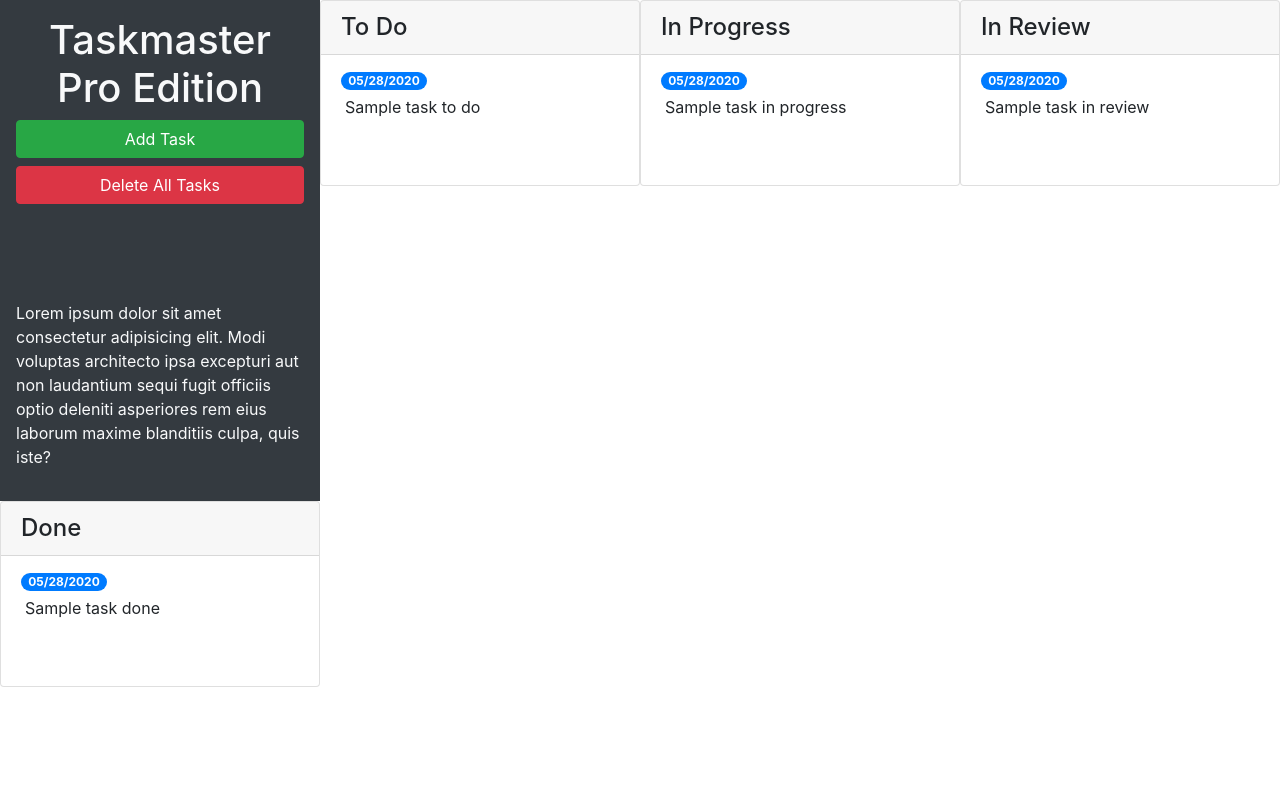
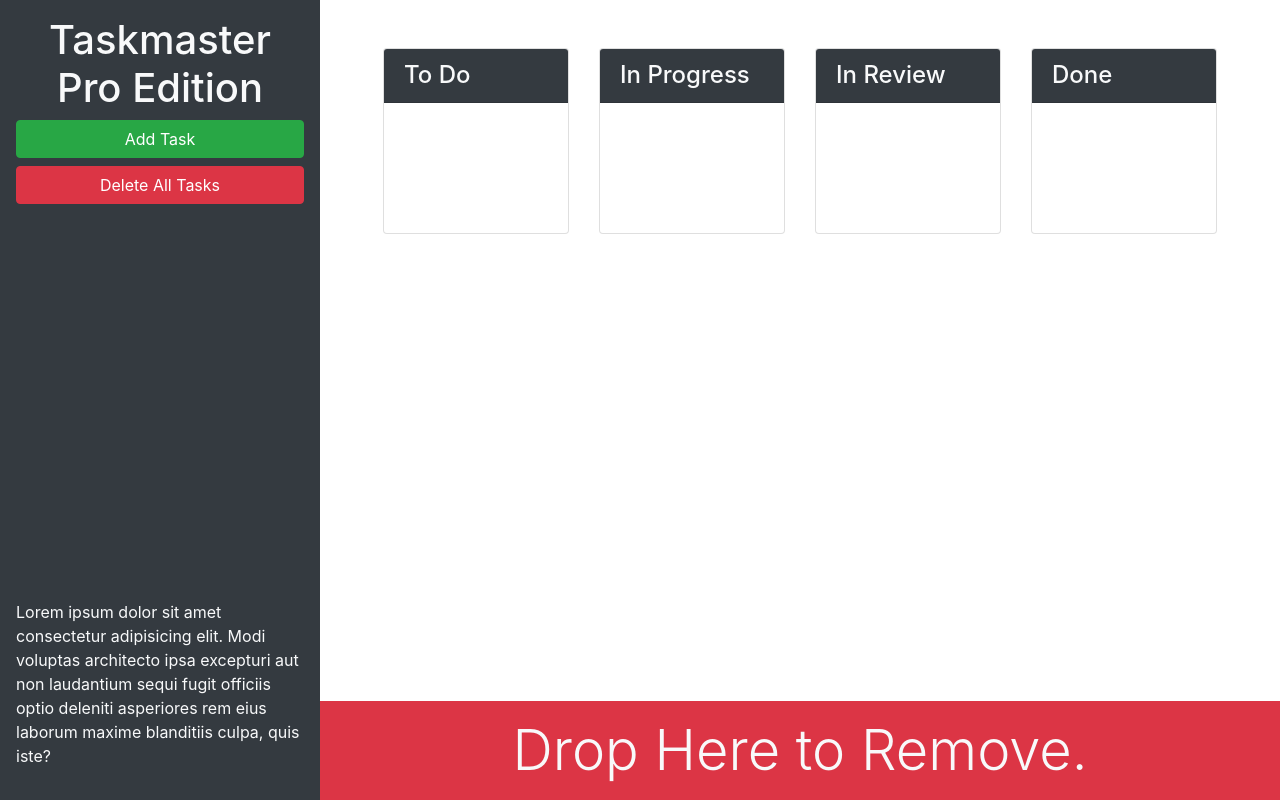
Before and after one commit to willdarkins/taskmaster-pro, a plain HTML site: page index.html in a window 1280 px wide. Drawn offline with nearby package versions, Linux system fonts and the light colour scheme.

Commit message:
bootstrap styles applied to html layout

```diff
--- a/assets/js/script.js
+++ b/assets/js/script.js
@@ -1,6 +1,6 @@
 var tasks = {};
 
-var createTask = function (taskText, taskDate, taskList) {
+var createTask = function(taskText, taskDate, taskList) {
   // create elements that make up a task item
   var taskLi = $("<li>").addClass("list-group-item");
   var taskSpan = $("<span>")
@@ -13,12 +13,11 @@ var createTask = function (taskText, taskDate, taskList) {
   // append span and p element to parent li
   taskLi.append(taskSpan, taskP);
 
-
   // append to ul list on the page
   $("#list-" + taskList).append(taskLi);
 };
 
-var loadTasks = function () {
+var loadTasks = function() {
   tasks = JSON.parse(localStorage.getItem("tasks"));
 
   // if nothing in localStorage, create a new object to track all task status arrays
@@ -32,80 +31,33 @@ var loadTasks = function () {
   }
 
   // loop over object properties
-  $.each(tasks, function (list, arr) {
+  $.each(tasks, function(list, arr) {
     console.log(list, arr);
     // then loop over sub-array
-    arr.forEach(function (task) {
+    arr.forEach(function(task) {
       createTask(task.text, task.date, list);
     });
   });
 };
 
-var saveTasks = function () {
+var saveTasks = function() {
   localStorage.setItem("tasks", JSON.stringify(tasks));
-  $(".list-group").on("click", "p", function () {
-    console.log("<p> was clicked");
-  });
 };
 
-$(".list-group").on("click", "p", function () {
-  var text = $(this)
-    .text()
-    .trim();
-  var textInput = $("<textarea>")
-    .addClass("form-control")
-    .val(text);
-  $(this).replaceWith(textInput);
-  textInput.trigger("focus");
-});
-
-$(".list-group").on("blur", "textarea", function () {
-  // get the textarea's current value/text
-  var text = $(this)
-    .val()
-    .trim();
-
-  // get the parent ul's id attribute
-  var status = $(this)
-    .closest(".list-group")
-    .attr("id")
-    .replace("list-", "");
-
-  // get the task's position in the list of other li elements
-  var index = $(this)
-    .closest(".list-group-item")
-    .index();
-
-  tasks[status][index].text = text;
-  saveTasks();
-
-  tasks[status][index].text = text;
-  saveTasks();
-
-  // recreate p element
-  var taskP = $("<p>")
-    .addClass("m-1")
-    .text(text);
-
-  // replace textarea with p element
-  $(this).replaceWith(taskP);
-
-});
-
 // modal was triggered
-$("#task-form-modal").on("show.bs.modal", function () {
+$("#task-form-modal").on("show.bs.modal", function() {
   // clear values
   $("#modalTaskDescription, #modalDueDate").val("");
 });
 
 // modal is fully visible
-$("#task-form-modal").on("shown.bs.modal", function () {
+$("#task-form-modal").on("shown.bs.modal", function() {
   // highlight textarea
   $("#modalTaskDescription").trigger("focus");
 });
 
 // save button in modal was clicked
-$("#task-form-modal .btn-primary").click(function () {
+$("#task-form-modal .btn-primary").click(function() {
   // get form values
   var taskText = $("#modalTaskDescription").val();
   var taskDate = $("#modalDueDate").val();
@@ -126,13 +78,48 @@ $("#task-form-modal .btn-primary").click(function () {
   }
 });
 
-// remove all tasks
-$("#remove-tasks").on("click", function () {
-  for (var key in tasks) {
-    tasks[key].length = 0;
-    $("#list-" + key).empty();
-  }
+// task text was clicked
+$(".list-group").on("click", "p", function() {
+  // get current text of p element
+  var text = $(this)
+    .text()
+    .trim();
+
+  // replace p element with a new textarea
+  var textInput = $("<textarea>")
+    .addClass("form-control")
+    .val(text);
+  $(this).replaceWith(textInput);
+
+  // auto focus new element
+  textInput.trigger("focus");
+});
+
+// editable field was un-focused
+$(".list-group").on("blur", "textarea", function() {
+  // get current value of textarea
+  var text = $(this).val();
+
+  // get status type and position in the list
+  var status = $(this)
+    .closest(".list-group")
+    .attr("id")
+    .replace("list-", "");
+  var index = $(this)
+    .closest(".list-group-item")
+    .index();
+
+  // update task in array and re-save to localstorage
+  tasks[status][index].text = text;
   saveTasks();
+
+  // recreate p element
+  var taskP = $("<p>")
+    .addClass("m-1")
+    .text(text);
+
+  // replace textarea with new content
+  $(this).replaceWith(taskP);
 });
 
 // due date was clicked
@@ -147,28 +134,21 @@ $(".list-group").on("click", "span", function() {
     .attr("type", "text")
     .addClass("form-control")
     .val(date);
-
-  // swap out elements
   $(this).replaceWith(dateInput);
 
-  // automatically focus on new element
+  // automatically bring up the calendar
   dateInput.trigger("focus");
 });
 
 // value of due date was changed
 $(".list-group").on("blur", "input[type='text']", function() {
-  // get current text
-  var date = $(this)
-    .val()
-    .trim();
+  var date = $(this).val();
 
-  // get the parent ul's id attribute
+  // get status type and position in the list
   var status = $(this)
     .closest(".list-group")
     .attr("id")
     .replace("list-", "");
-
-  // get the task's position in the list of other li elements
   var index = $(this)
     .closest(".list-group-item")
     .index();
@@ -177,13 +157,21 @@ $(".list-group").on("blur", "input[type='text']", function() {
   tasks[status][index].date = date;
   saveTasks();
 
-  // recreate span element with bootstrap classes
+  // recreate span and insert in place of input element
   var taskSpan = $("<span>")
     .addClass("badge badge-primary badge-pill")
     .text(date);
-
-  // replace input with span element
   $(this).replaceWith(taskSpan);
 });
+
+// remove all tasks
+$("#remove-tasks").on("click", function() {
+  for (var key in tasks) {
+    tasks[key].length = 0;
+    $("#list-" + key).empty();
+  }
+  saveTasks();
+});
+
 // load tasks for the first time
 loadTasks();
--- a/index.html
+++ b/index.html
@@ -13,75 +13,68 @@
 <body>
 
   <div class="row min-vh-100 no-gutters">
-    <header class="col-12 col-lg-3 bg-dark text-light d-flex flex-column p-4 p-lg-3">
-      <h1 class="text-center">Taskmaster Pro Edition</h1>
-      <button id="create-task" class="btn btn-block btn-success" data-toggle="modal" data-target="#task-form-modal">Add
-        Task</button>
-      <button id="remove-tasks" class="btn btn-block btn-danger">Delete All Tasks</button>
-      <p class="mt-auto">Lorem ipsum dolor sit amet consectetur adipisicing elit. Modi voluptas architecto ipsa
-        excepturi aut non
-        laudantium sequi fugit officiis optio deleniti asperiores rem eius laborum maxime blanditiis culpa, quis iste?
-      </p>
+    <header class="col-12 col-lg-3 bg-dark text-light sticky-top d-flex flex-column p-4 p-lg-3">
+      <div>
+        <h1 class="text-center"><span class="oi oi-task d-inline d-lg-none"></span>
+          Taskmaster Pro Edition</h1>
+        <div class="ml-md-auto w-100 w-md-auto">
+          <button id="create-task" class="btn btn-block btn-success" data-toggle="modal"
+            data-target="#task-form-modal">Add Task</button>
+          <button id="remove-tasks" class="btn btn-block btn-danger mb-2 mb-md-4"></span>Delete All Tasks</button>
+        </div>
+      </div>
+      <p class="mt-auto d-none d-lg-block">Lorem ipsum dolor sit amet consectetur adipisicing elit. Modi voluptas
+        architecto ipsa
+        excepturi aut non laudantium sequi fugit officiis optio deleniti asperiores rem eius laborum maxime blanditiis
+        culpa, quis iste?</p>
     </header>
+    <main class="col-12 col-lg-9 d-flex flex-column">
+      <div class="m-5 row justify-content-around">
+          <!--  -->
           <div class="col-12 col-md-6 col-xl-3 mb-3">
             <div class="card">
-        <h4 class="card-header">
+              <h4 class="card-header bg-dark text-light">
                 To Do
               </h4>
               <ul id="list-toDo" class="list-group list-group-flush">
-          <li class="list-group-item">
-            <span class="badge badge-primary badge-pill">05/28/2020</span>
-            <p class="m-1">Sample task to do</p>
-          </li>
               </ul>
             </div>
           </div>
-      <!-- todo end -->
-      <!-- in progress start -->
+          <!--  -->
           <div class="col-12 col-md-6 col-xl-3 mb-3">
             <div class="card">
-          <h4 class="card-header">
+              <h4 class="card-header bg-dark text-light">
                 In Progress
               </h4>
-          <ul id="list-toDo" class="list-group list-group-flush">
-            <li class="list-group-item">
-              <span class="badge badge-primary badge-pill">05/28/2020</span>
-              <p class="m-1">Sample task in progress</p>
-            </li>
+              <ul id="list-inProgress" class="list-group list-group-flush">
               </ul>
             </div>
           </div>
-      <!-- in progress end -->
-      <!-- in review start -->
+          <!--  -->
           <div class="col-12 col-md-6 col-xl-3 mb-3">
             <div class="card">
-          <h4 class="card-header">
+              <h4 class="card-header bg-dark text-light">
                 In Review
               </h4>
-          <ul id="list-toDo" class="list-group list-group-flush">
-            <li class="list-group-item">
-              <span class="badge badge-primary badge-pill">05/28/2020</span>
-              <p class="m-1">Sample task in review</p>
-            </li>
+              <ul id="list-inReview" class="list-group list-group-flush">
               </ul>
             </div>
           </div>
-      <!-- in review end -->
-      <!-- done start -->
+          <!--  -->
           <div class="col-12 col-md-6 col-xl-3 mb-3">
             <div class="card">
-          <h4 class="card-header">
+              <h4 class="card-header bg-dark text-light">
                 Done
               </h4>
-          <ul id="list-toDo" class="list-group list-group-flush">
-            <li class="list-group-item">
-              <span class="badge badge-primary badge-pill">05/28/2020</span>
-              <p class="m-1">Sample task done</p>
-            </li>
+              <ul id="list-done" class="list-group list-group-flush">
               </ul>
             </div>
           </div>
-      <!-- done end -->
+      </div>
+      <div class="mt-auto" id="trash">
+        <div class="w-100 bg-danger p-3 text-center text-light display-4">
+          Drop Here to Remove.
+        </div>
       </div>
     </main>
   </div>
@@ -101,7 +94,7 @@
           <form>
             <div class="form-group">
               <label for="modalTaskDescription">Task description</label>
-              <textarea id="modalTaskDescription" rows="3" class="form-control"></textarea>
+              <textarea class="form-control" id="modalTaskDescription" rows="3"></textarea>
             </div>
             <div class="form-group">
               <label for="modalDueDate">Due date</label>
```
Lines whose indentation alone changed are shown as unchanged.
